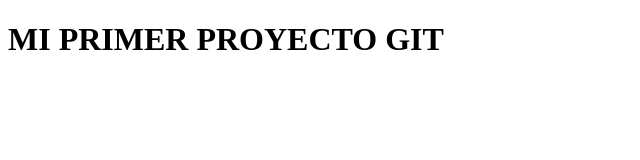
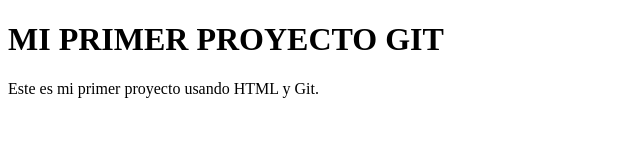
Before and after one commit to rodriguezabigail633-arch/tp-git-rodriguez, a plain HTML site: page index.html in a window 1280 px wide. Shown: the whole page, without its empty margins (0-640 px from the left). Drawn offline with Linux system fonts and the light colour scheme.

Commit message:
agrego un parrafo descriptivo

```diff
--- a/index.html
+++ b/index.html
@@ -6,5 +6,6 @@
 </head>
 <body>
     <h1>MI PRIMER PROYECTO GIT</h1>
+   <p>Este es mi primer proyecto usando HTML y Git.</p>
 </body>
 </html>
```
